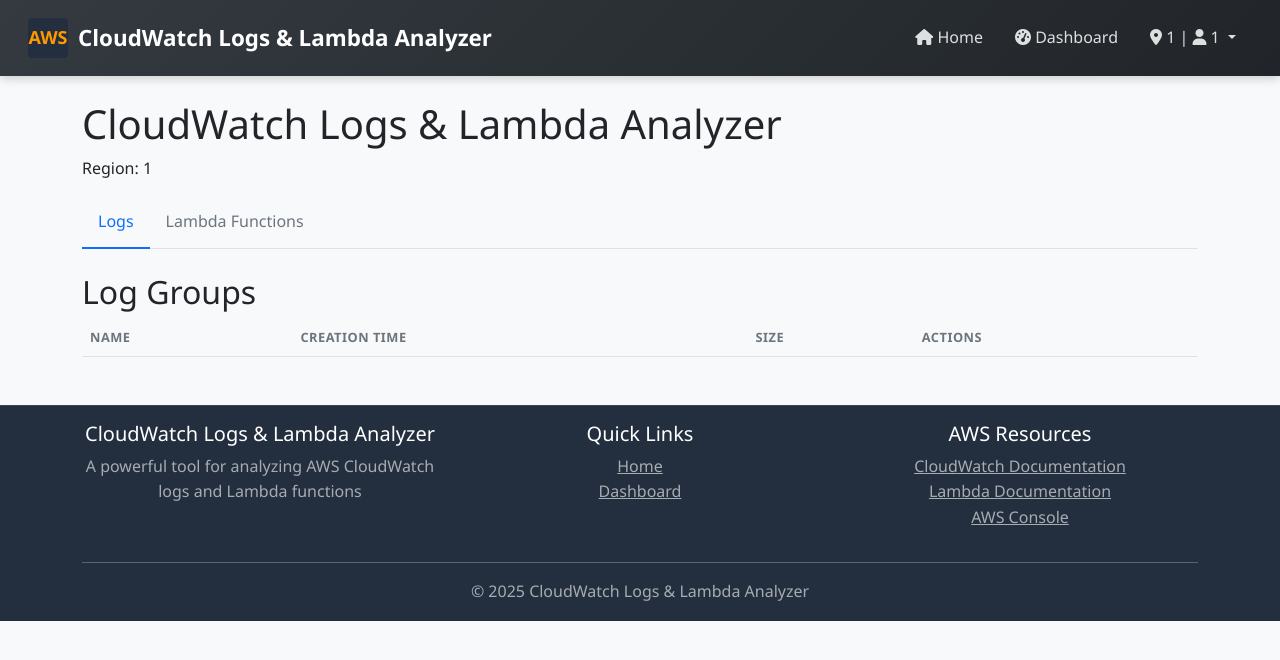
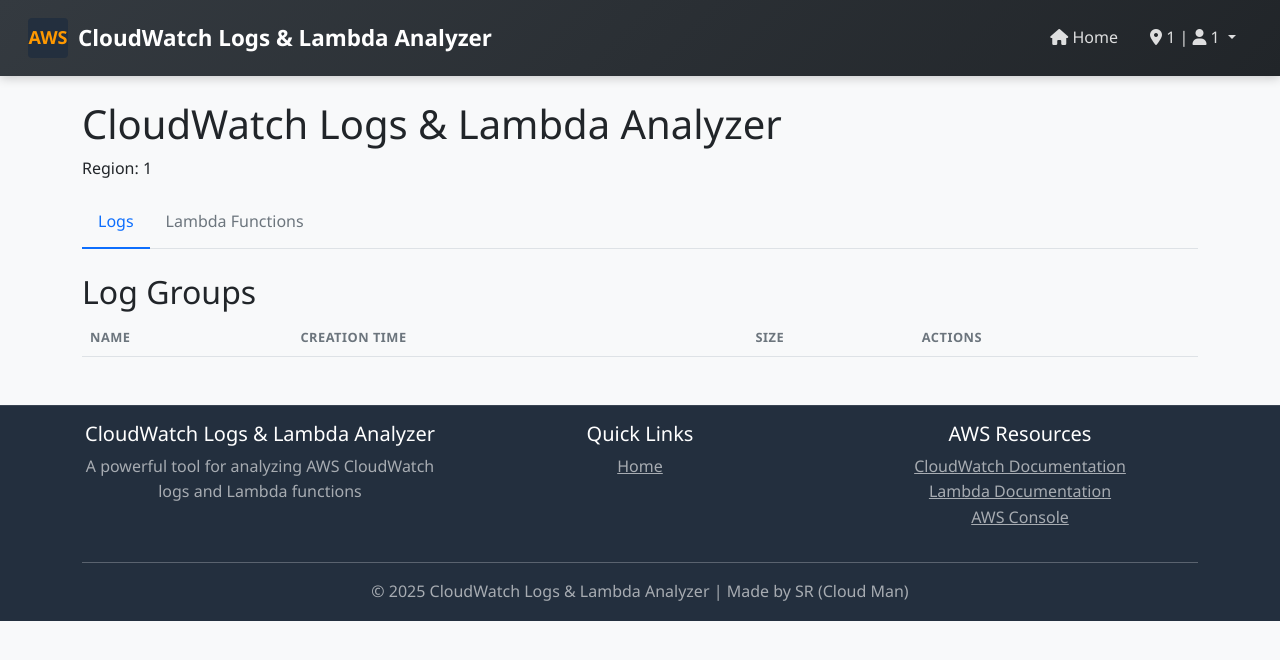
Before and after one commit to shyamrughani83/CloudWatch-logs-lambda-analyzer, a Flask app: page /dashboard in a window 1280 px wide. Shown: the top 660 px of the page. Run offline with Flask 3, Linux system fonts and the light colour scheme; the visitor is signed in with stand-in values (Sample User, id 1); data that the repository does not hold is empty; some libraries are stand-ins or nearby versions.

Commit message:
Remove Dashboard link from navigation and footer, update copyright text

```diff
--- a/app/templates/base.html
+++ b/app/templates/base.html
@@ -39,11 +39,6 @@
                         </a>
                     </li>
                     {% if session.get('aws_region') %}
-                    <li class="nav-item">
-                        <a class="nav-link {% if request.endpoint == 'main.dashboard' %}active{% endif %}" href="{{ url_for('main.dashboard') }}">
-                            <i class="fas fa-tachometer-alt"></i> Dashboard
-                        </a>
-                    </li>
                     <li class="nav-item dropdown">
                         <a class="nav-link dropdown-toggle" href="#" id="navbarDropdown" role="button" data-bs-toggle="dropdown" aria-expanded="false">
                             <i class="fas fa-map-marker-alt"></i> {{ session.get('aws_region') }}
@@ -94,7 +89,6 @@
                     <h5 class="text-white">Quick Links</h5>
                     <ul class="list-unstyled">
                         <li><a href="{{ url_for('main.index') }}" class="text-muted">Home</a></li>
-                        <li><a href="{{ url_for('main.dashboard') }}" class="text-muted">Dashboard</a></li>
                     </ul>
                 </div>
                 <div class="col-md-4">
@@ -107,7 +101,7 @@
                 </div>
             </div>
             <hr class="bg-light">
-            <p class="text-muted mb-0">&copy; 2025 CloudWatch Logs & Lambda Analyzer</p>
+            <p class="text-muted mb-0">&copy; 2025 CloudWatch Logs & Lambda Analyzer | Made by SR (Cloud Man)</p>
         </div>
     </footer>
 
```
